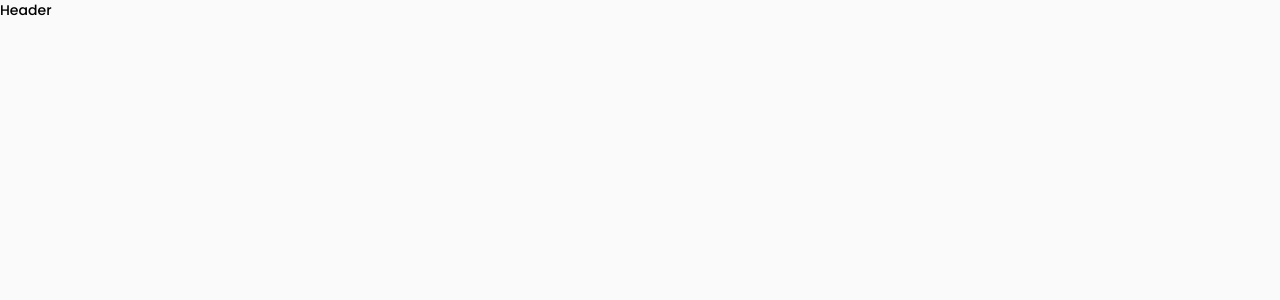
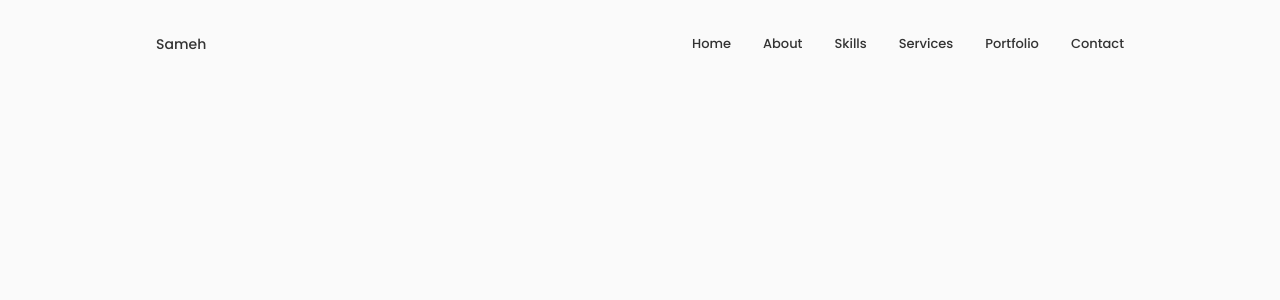
Before and after one commit to sameh-dh/portfolio, a React (Create React App) app: page / in a window 1280 px wide. Shown: the top 300 px of the page. Built offline with nearby package versions, Linux system fonts and the light colour scheme.

Commit message:
header done for normal , medium and small devices

```diff
--- a/package.json
+++ b/package.json
@@ -3,6 +3,7 @@
   "version": "0.1.0",
   "private": true,
   "dependencies": {
+    "@iconscout/react-unicons": "^1.1.6",
     "@testing-library/jest-dom": "^5.16.5",
     "@testing-library/react": "^13.4.0",
     "@testing-library/user-event": "^13.5.0",
--- a/public/index.html
+++ b/public/index.html
@@ -9,7 +9,7 @@
     <!----- Boxicons ----->
     <link href='https://unpkg.com/boxicons@2.1.4/css/boxicons.min.css' rel='stylesheet'>
         <!----- Unicons----->
-
+        <link rel="stylesheet" href="https://unicons.iconscout.com/release/v4.0.0/css/line.css">
 
   </head>
   <body>
--- a/src/components/Header.jsx
+++ b/src/components/Header.jsx
@@ -1,9 +1,91 @@
-import React from 'react'
+import React, { useState } from "react";
+import "../css/Header.css";
 
 const Header = () => {
+  /* ----- Toggle Menu ----- */
+  const [Toggle, showMenu] = useState(false);
+
   return (
-    <div>Header</div>
-  )
-}
+    <header className="header">
+      <nav className="nav container">
+        <a href="index.html" className="nav__logo">
+          Sameh
+        </a>
+        <div className={Toggle ? "nav__menu show-menu" : "nav__menu"}>
+          <ul className="nav__list grid">
+            <li className="nav__item">
+              <a
+                href="#home
+                    "
+                className="nav__link"
+                active-link
+              >
+                <i className="uil uil-estate nav__icon"></i>Home
+              </a>
+            </li>
 
-export default Header
+            <li className="nav__item">
+              <a
+                href="#about
+                    "
+                className="nav__link"
+              >
+                <i className="uil uil-user nav__icon"></i> About
+              </a>
+            </li>
+
+            <li className="nav__item">
+              <a
+                href="#skills
+                    "
+                className="nav__link"
+              >
+                <i className="uil uil-file-alt nav__icon"></i> Skills
+              </a>
+            </li>
+
+            <li className="nav__item">
+              <a
+                href="#services
+                    "
+                className="nav__link"
+              >
+                <i className="uil uil-briefcase-alt nav__icon"></i> Services
+              </a>
+            </li>
+
+            <li className="nav__item">
+              <a
+                href="#portfolio
+                    "
+                className="nav__link"
+              >
+                <i className="uil uil-scenery nav__icon"></i> Portfolio
+              </a>
+            </li>
+
+            <li className="nav__item">
+              <a
+                href="#contact
+                    "
+                className="nav__link"
+              >
+                <i className="uil uil-message nav__icon"></i> Contact
+              </a>
+            </li>
+          </ul>
+
+          <i
+            className="uil uil-times nav__close"
+            onClick={() => showMenu(!Toggle)}
+          ></i>
+        </div>
+        <div className="nav__toggle" onClick={() => showMenu(!Toggle)}>
+          <i className="uil uil-apps"></i>
+        </div>
+      </nav>
+    </header>
+  );
+};
+
+export default Header;
--- a/src/css/App.css
+++ b/src/css/App.css
@@ -3,7 +3,7 @@
 
 /* ----- Variables css ----- */
 :root {
-    --header-height: 3rem;
+    --header-height: 4rem;
 
     /* ======= Colors ======= */
     --hue: 0;
@@ -15,10 +15,10 @@
     --container-color: #fff;
     /* ======= Font and typography ======= */
 
-     --body-font: "Poppins",sans-serif;
+    --body-font: "Poppins", sans-serif;
 
-     /* .5rem =8px | 1rem= 16px */
-
+    /* .5rem =8px | 1rem= 16px by default if you want to change it go and modify the font size of html */
+    font-size: "90px";
     --big-font-size: 3.5rem;
     --h1-font-size: 2.25rem;
     --h2-font-size: 1.5rem;
@@ -37,7 +37,7 @@
     --mb-0-5: 0.5rem;
     --mb-075: 0.75rem;
     --mb-1: 1rem;
-    --mb--1-5: 1.5rem;
+    --mb-1-5: 1.5rem;
     --mb-2: 2rem;
     --mb-2-5: 2.5rem;
     --mb-3: 3rem;
@@ -66,6 +66,7 @@
     }
 
 }
+
 /* ----- Base ----- */
 * {
     margin: 0;
@@ -90,17 +91,22 @@
     color: var(--text-color);
 }
 
-h1, h2, h3 {
-    color: var(--title-color) ;
+h1,
+h2,
+h3 {
+    color: var(--title-color);
     font-weight: var(--font-semi-bold);
 }
 
 ul {
     list-style: none;
+
 }
 
 a {
     text-decoration: none;
+    color: rgb(34, 6, 29);
+
 }
 
 button {
@@ -134,6 +140,7 @@
 .section__subtitle {
     text-align: center;
 }
+
 /* ----- Layout ----- */
 .container {
     max-width: 968px;
@@ -145,6 +152,7 @@
     display: grid;
     gap: 1.5rem
 }
+
 /* ----- Buttons ----- */
 .button {
     display: inline-block;
@@ -173,9 +181,19 @@
 /* ======= for large devices ======= */
 
 @media screen and (max-width: 992px) {
+    .container {
+        margin-left: var(--mb-1-5);
+        margin-right: var(--mb-1-5);
+    }
 
 }
 
- @media screen and (max-width: 768px) {
+@media screen and (max-width: 768px) {}
 
+
+@media screen and (max-width: 350px) {
+    .container {
+        margin-left: var(--mb-1);
+        margin-right: var(--mb-1);
     }
+}
--- a/src/css/Header.css
+++ b/src/css/Header.css
@@ -0,0 +1,151 @@
+@import "./App.css";
+
+.header {
+    width: 100%;
+
+    position: fixed;
+    top: 0;
+    left: 0;
+    z-index: var(--z-fixed);
+    background-color: var(--body-color);
+}
+
+.nav {
+    height: calc(var(--header-height) + 1.5rem);
+    display: flex;
+    justify-content: space-between;
+    align-items: center;
+    column-gap: 1rem;
+}
+
+.nav__logo,
+.nav__toggle {
+    color: var(--title-color);
+    font-weight: var(--font-medium);
+
+}
+
+.nav__list {
+    display: flex;
+    column-gap: 2rem;
+}
+
+.nav__link {
+    display: flex;
+    flex-direction: column;
+    align-items: center;
+    font-size: var(--small-font-size);
+    font-weight: var(--font-medium);
+    transition: .3s;
+}
+
+.nav__icon,
+.nav__close,
+.nav__toggle {
+    display: none;
+}
+
+.nav__list {
+    display: flex;
+    column-gap: 2rem;
+}
+
+.nav__link {
+    display: flex;
+    flex-direction: column;
+    align-items: cneter;
+    font-size: var(--small-font-size);
+    color: var(--title-color);
+    transition: .3s;
+
+}
+
+.nav__icon,
+.nav__close,
+.nav__toggle {
+    display: none;
+}
+
+/* Active link */
+
+.active-link,
+.nav__link:hover {
+    color: var(--title-color-dark);
+
+}
+
+/* ----- BreakPoints ----- */
+/* For medium devices */
+
+@media screen and (max-width: 768px) {
+    .header {
+        top: initial;
+        bottom: 0;
+    }
+
+    .nav {
+        height: var(--header-height);
+    }
+
+    .nav__menu {
+        position: fixed;
+        bottom: -100%;
+        left: 0;
+        width: 100%;
+        background-color: var(--body-color);
+        padding: 2rem 1.5rem 4rem;
+        box-shadow: 0 -1px 4pc rgba(0, 0, 0, 0.15);
+        transition: .3s;
+    }
+
+    /* show menu */
+    .show-menu {
+        bottom: 0;
+    }
+
+    .nav__list {
+        display: grid;
+        grid-template-columns: repeat(3, 1fr);
+        gap: 2rem;
+    }
+
+    .nav__icon {
+        font-size: 1.2rem;
+    }
+
+    .nav__close {
+        position: absolute;
+        right: 1.3rem;
+        bottom: 0.5rem;
+        font-size: 1.5rem;
+        cursor: pointer;
+        color: var(--title-color);
+    }
+
+    .nav__close:hover {
+        color: var(--title-color-dark);
+    }
+
+    .nav__toggle {
+        font-size: 1.1rem;
+        cursor: pointer;
+    }
+
+    .nav__icon,
+    .nav__close,
+    .nav__toggle {
+        display: block;
+    }
+
+}
+
+/* FOR small Devices */
+@media screen and (max-width: 350px) {
+    .nav__menu {
+        padding: 2rem 0.25rem 4rem;
+    }
+
+    .nav__list {
+        column-gap: 0;
+    }
+}
--- a/src/index.js
+++ b/src/index.js
@@ -1,6 +1,7 @@
 import React from 'react';
 import ReactDOM from 'react-dom/client';
 import './css/index.css';
+import './css/App.css'
 import App from './App.jsx';
 
 
```
Also changed, not shown: 2 other files (tests, documents, lock files or other folders). Lines whose indentation alone changed are shown as unchanged.
